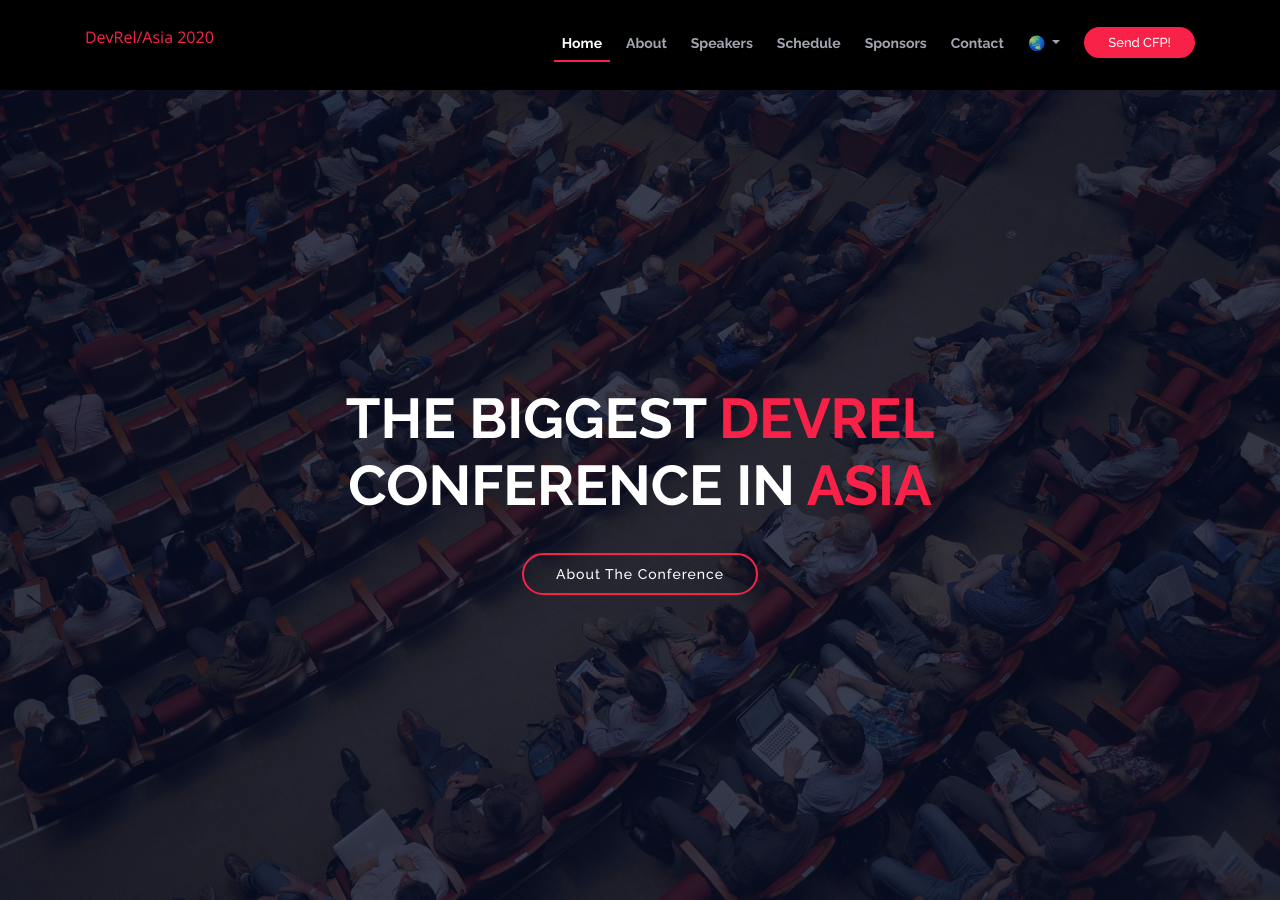
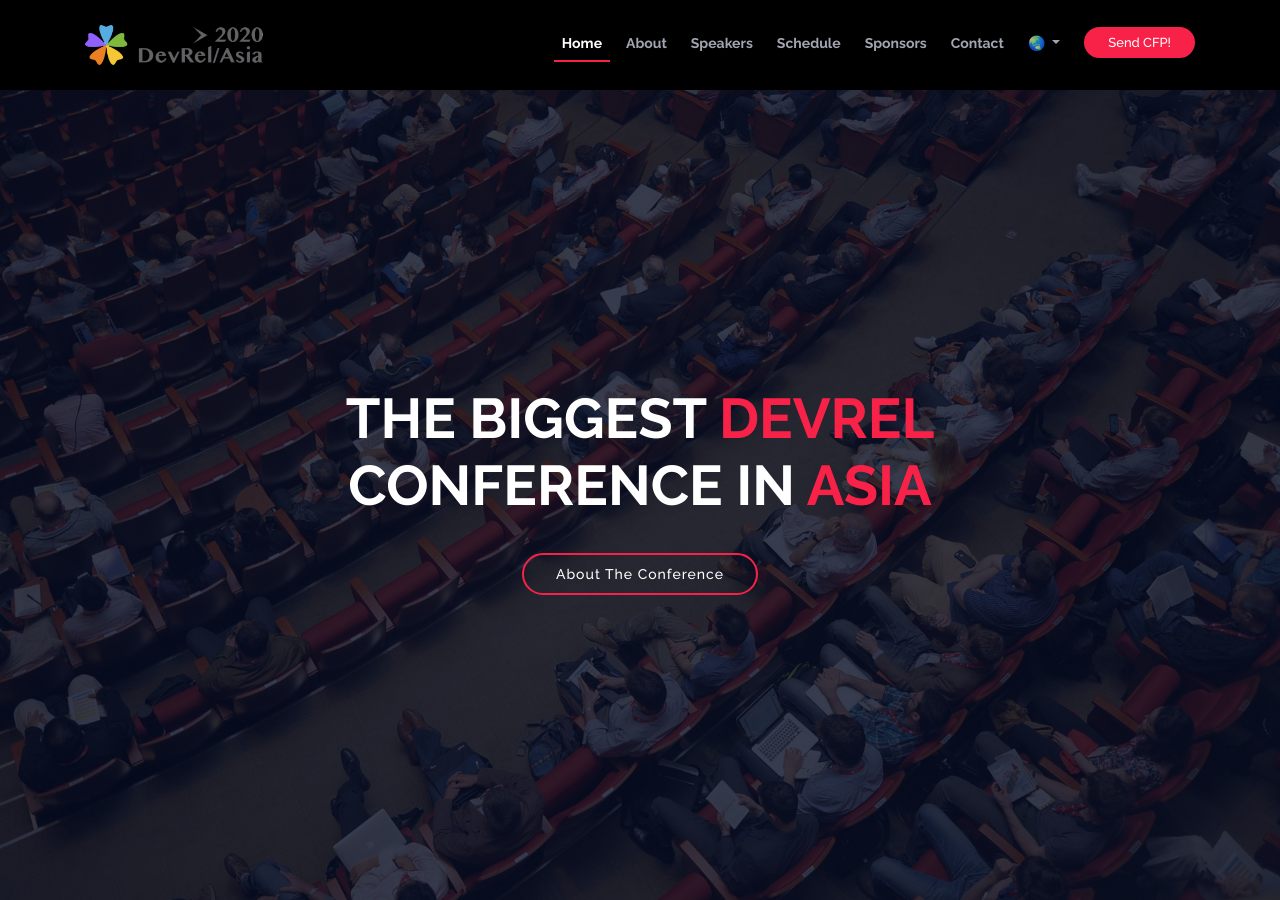
Before and after one commit to DevRel-Asia/asia-2020, a Jekyll site: the page built from index.md, in a window 1280 px wide and 900 px high. Built offline with Jekyll 4.4.1, drawn with Linux system fonts in a browser that asks for light colours; comment, search, counter and statistics services are not loaded.

Commit message:
Add logo

```diff
--- a/_includes/header.html
+++ b/_includes/header.html
@@ -4,7 +4,9 @@
     <div id="logo" class="pull-left">
       <!-- Uncomment below if you prefer to use a text logo -->
       <!-- <h1><a href="#intro">The<span>Event</span></a></h1>-->
-      <a href="/asia-2020/" class="scrollto">DevRel/Asia 2020<!-- <img src="assets/img/logo.png" alt="" title=""> --></a>
+      <a href="/asia-2020/" class="scrollto">
+        <img src="{{ site.baseurl }}/assets/images/logo/logo.png" alt="" title="DevRel/Asia 2020 logo">
+      </a>
     </div>
 
     <nav id="nav-menu-container">
```
Also changed, not shown: assets/images/logo/logo.png (added).
